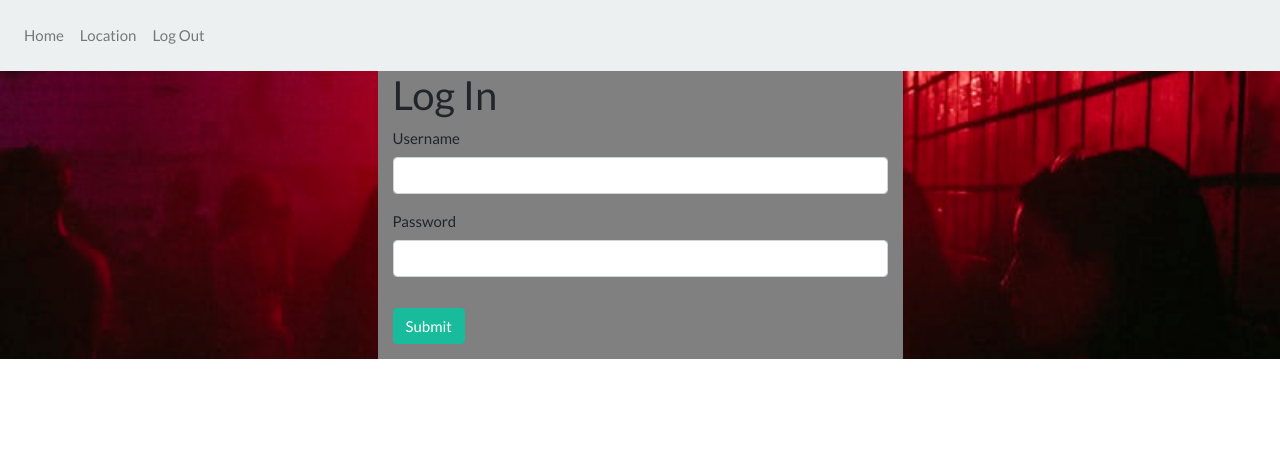
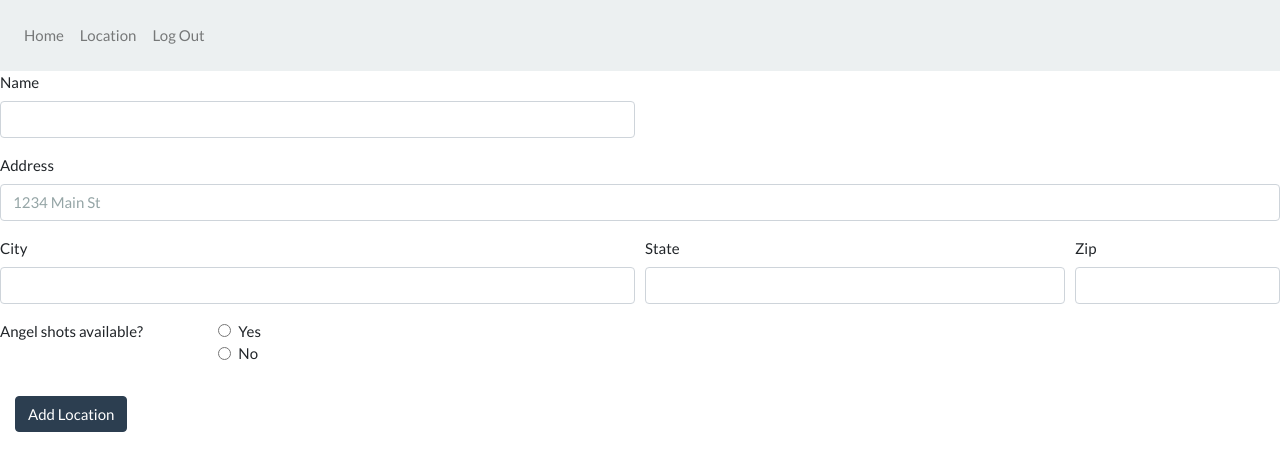
Before and after one commit to github-marti/Date-Rescue, a React (Create React App) app in the folder client/: page /location in a window 1280 px wide. Shown: the top 470 px of the page. Built offline with nearby package versions, Linux system fonts and the light colour scheme.

Commit message:
finished location add form

```diff
--- a/client/src/App.js
+++ b/client/src/App.js
@@ -8,7 +8,7 @@ import SignUp from "./components/SignUp";
 import PastEvents from "./components/PastEvents"
 import { StoreProvider } from "./utils/GlobalState";
 import EventTab from "./components/EventTab";
-
+import LocationForm from "./components/LocationForm"
 function App() {
   return (
     <Router>
@@ -21,6 +21,7 @@ function App() {
             <Route exact path="/events/:shortid" component={EventPage} />
             <Route exact path="/event/create" component={CreateEvent} />
             <Route exact path="/pastevents" component={PastEvents} />
+            <Route exact path="/location" component={LocationForm} />
             <Route component={Login} />
           </Switch>
         </StoreProvider>
--- a/client/src/components/Locations/index.js
+++ b/client/src/components/LocationForm/index.js
@@ -1,16 +1,20 @@
 import React from 'react';
 import API from '../../utils/locationAPI';
+import FormData from 'form-data';
 
 function CreateLocation() {
 
     const handleFormSubmit = event => {
         event.preventDefault();
-        const data = new FormData(event.target);
+        let data = new FormData(event.target);
 
-        fetch(API.saveLocation(), {
-            method: 'POST',
-            body: data,
-        })
+        let obj = {}
+        for(let p of data) {
+            console.log(p[0],p[1]);
+            obj[p[0]] = p[1];
+        }
+        console.log(obj)
+        API.saveLocation(obj);
     }
 
     return (
@@ -42,16 +46,16 @@ function CreateLocation() {
                 </div>
                 <fieldset class="form-group">
                     <div class="row">
-                        <legend class="col-form-label col-sm-2 pt-0">Does this location have angel shots?</legend>
+                        <legend class="col-form-label col-sm-2 pt-0">Angel shots available?</legend>
                         <div class="col-sm-10">
                             <div class="form-check">
-                                <input class="form-check-input" type="radio" name="gridRadios" id="angel_shot" value="option1" checked />
+                                <input class="form-check-input" type="radio" name="angel_shot" id="angel_shot" value="Yes" />
                                 <label class="form-check-label" htmlFor="angel_shot">
                                     Yes
                                 </label>
                             </div>
                             <div class="form-check">
-                                <input class="form-check-input" type="radio" name="gridRadios" id="angel_shot" value="option2" />
+                                <input class="form-check-input" type="radio" name="angel_shot" id="angel_shot" value="No" />
                                 <label class="form-check-label" htmlFor="angel_shot">
                                     No
                                 </label>
```
Also changed, not shown: 1 other file (tests, documents, lock files or other folders).
